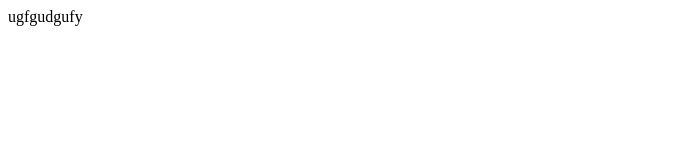
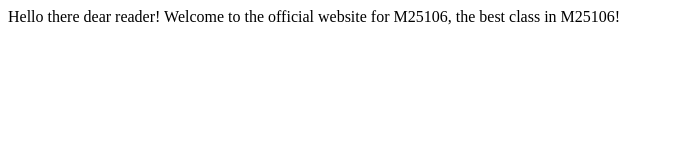
Before and after one commit to M25106ITrep/m25106itrep.github.io, a plain HTML site: page index.html in a window 1280 px wide. Shown: the whole page, without its empty margins (0-674 px from the left). Drawn offline with Linux system fonts and the light colour scheme.

Commit message:
Update index.html

```diff
--- a/index.html
+++ b/index.html
@@ -1 +1,4 @@
-<html>ugfgudgufy</html>
+<html>
+  Hello there dear reader! Welcome to the official website for M25106, the best class in M25106!
+  <img src="">
+</html>
```
